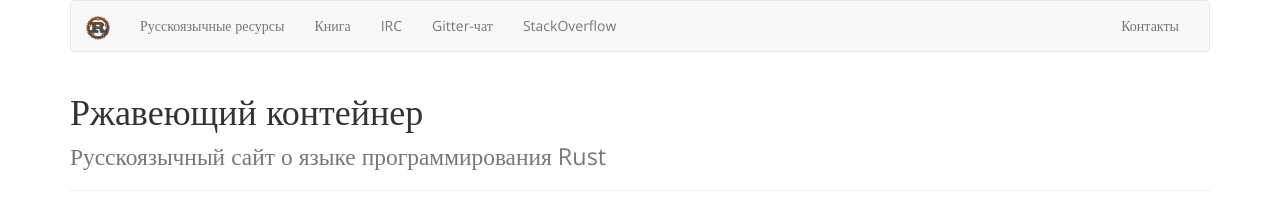
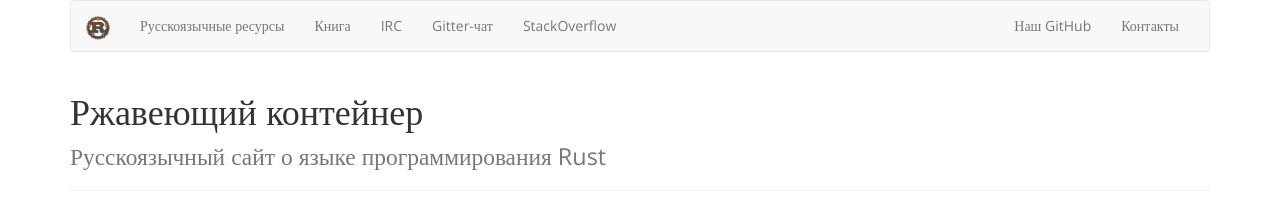
Before and after one commit to rust-lang-ru/rustycrate.ru, a Jekyll site: the page built from index.html, in a window 1280 px wide. Shown: the top 210 px of the page. Built offline with Jekyll 4.4.1, drawn with Linux system fonts in a browser that asks for light colours; nearby versions of some CDN libraries.

Commit message:
Добавляем ссылку на наш GitHub

```diff
--- a/_includes/header.html
+++ b/_includes/header.html
@@ -23,6 +23,7 @@
         <li><a href="http://ru.stackoverflow.com/questions/tagged/rust" target="blank">StackOverflow</a></li>
       </ul>
       <ul class="nav navbar-nav navbar-right">
+        <li><a href="https://github.com/ruRust" target="blank">Наш GitHub</a></li>
         <li><a href="/contacts.html">Контакты</a></li>
       </ul>
     </div><!-- /.navbar-collapse -->
```
